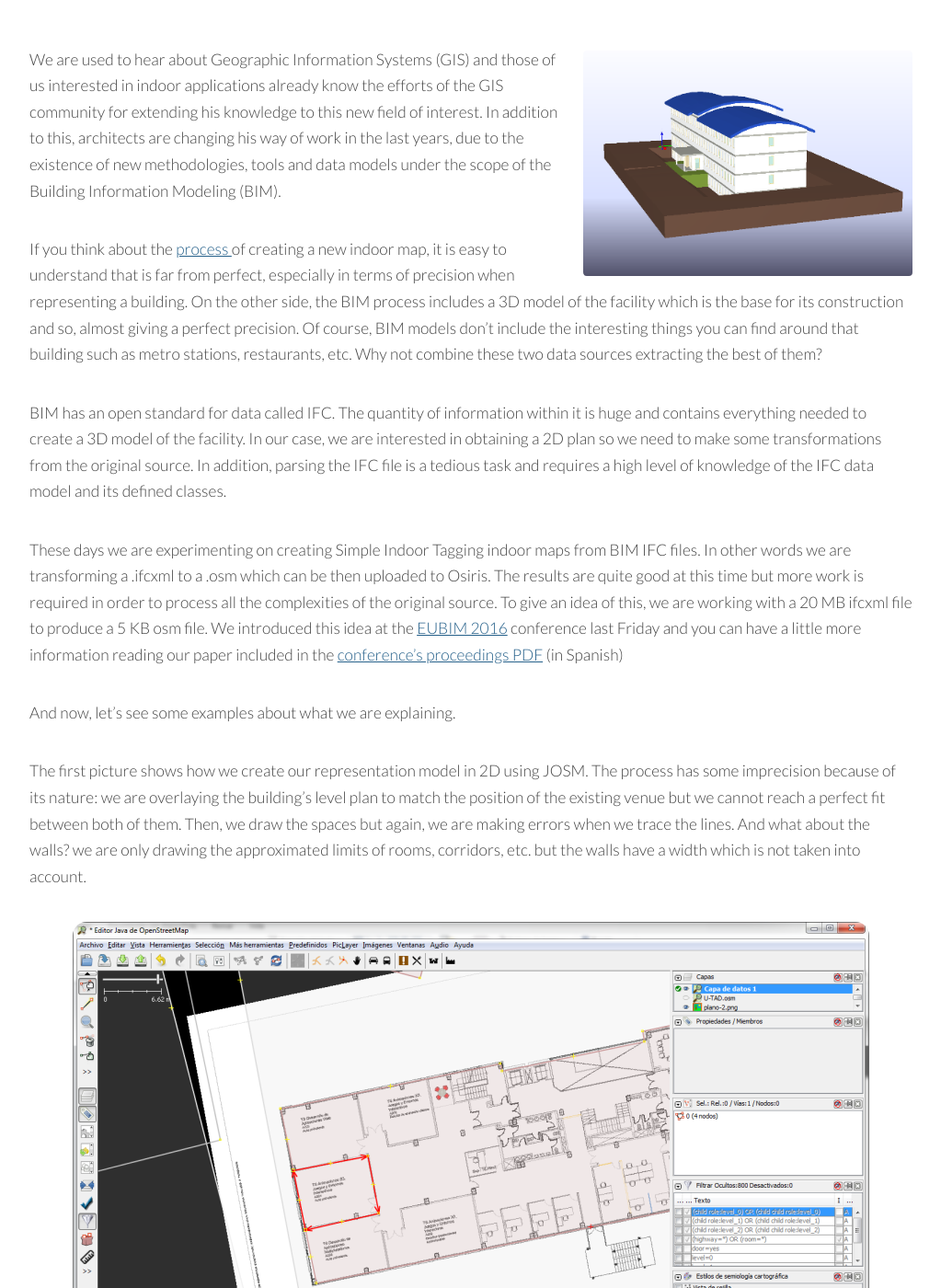
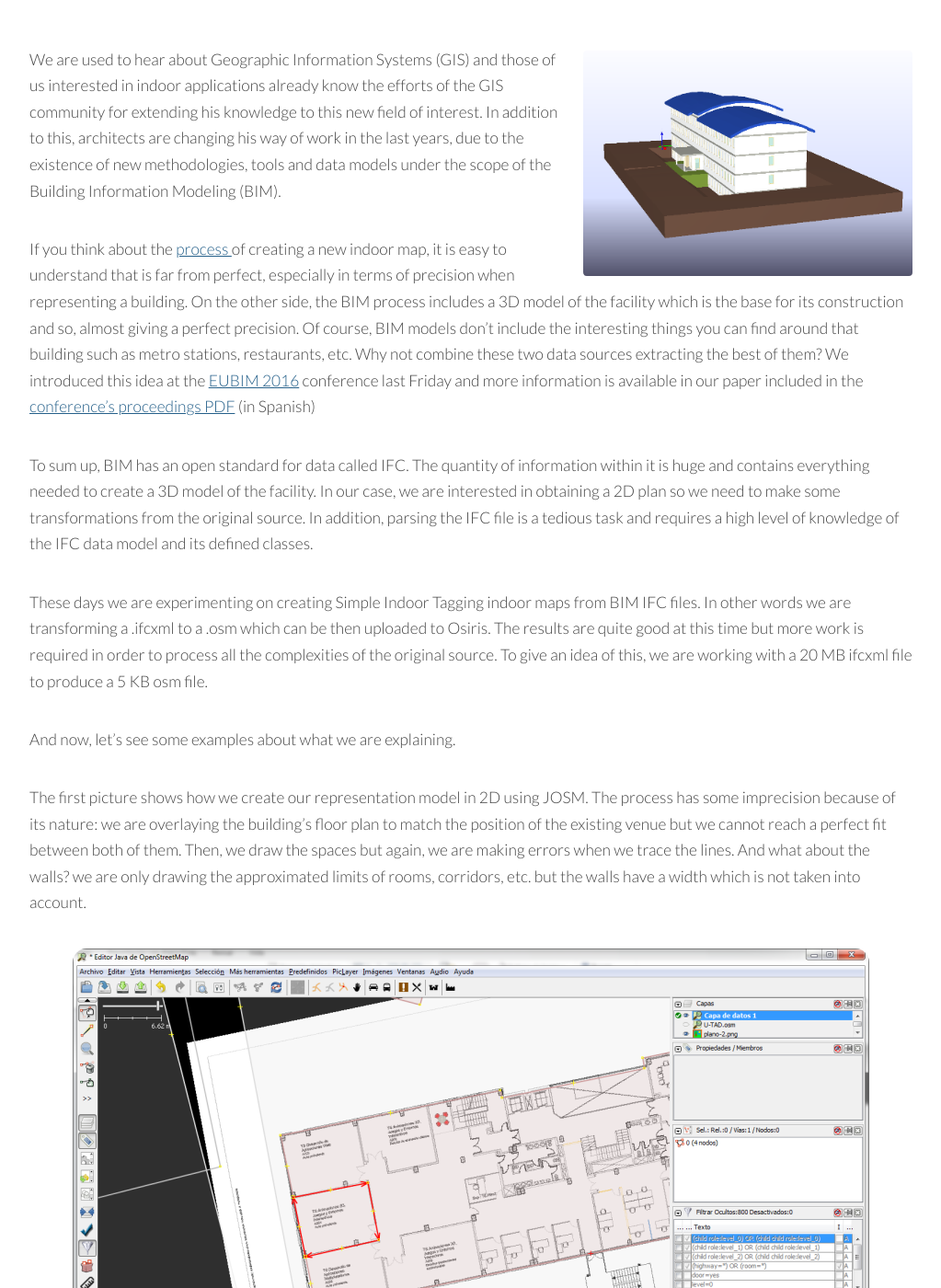
Before and after one commit to osiris-indoor/osiris-indoor.github.io, a Jekyll site: the page built from _posts/2016-5-26-Combining-BIM-and-GIS-in-Smart-City-projects.markdown, in a window 1280 px wide and 1400 px high, scrolled down 520 px. Shown: the whole window at 92% size, without its empty margins (128-1151 px from the left). Built offline with Jekyll 4.4.1, drawn with Linux system fonts in a browser that asks for light colours; some of the changed text lies outside the part shown.

Commit message:
Article improvements

```diff
--- a/_posts/2016-5-26-Combining-BIM-and-GIS-in-Smart-City-projects.markdown
+++ b/_posts/2016-5-26-Combining-BIM-and-GIS-in-Smart-City-projects.markdown
@@ -12,19 +12,19 @@ author: Guillermo Amat
 We are used to hear about Geographic Information Systems (GIS) and those of us interested in indoor applications already know the efforts of the GIS community for extending his knowledge to this new field
 of interest. In addition to this, architects are changing his way of work  in the last years, due to the existence of new methodologies, tools and data models under the scope of the Building Information Modeling (BIM).
 
-If you think about the [process ][mapping-howto]{:target="_blank"}of creating a new indoor map, it is easy to understand that is far from perfect, especially in terms of precision when representing a building. On the other side, the BIM process includes a 3D model of the facility which is the base for its construction and so, almost giving a perfect precision. Of course, BIM models don't include the interesting things you can find around that building such as metro stations, restaurants, etc. Why not combine these two data sources extracting the best of them?
+If you think about the [process ][mapping-howto]{:target="_blank"}of creating a new indoor map, it is easy to understand that is far from perfect, especially in terms of precision when representing a building. On the other side, the BIM process includes a 3D model of the facility which is the base for its construction and so, almost giving a perfect precision. Of course, BIM models don't include the interesting things you can find around that building such as metro stations, restaurants, etc. Why not combine these two data sources extracting the best of them? We introduced this idea at the [EUBIM 2016][eubim-home]{:target="_blank"} conference last Friday and more information is available in our paper included in the [conference's proceedings PDF][eubim-proceedings]{:target="_blank"} (in Spanish)
 
-BIM has an open standard for data called IFC. The quantity of information within it is huge and contains everything needed to create a 3D model of the facility. In our case, we are interested in obtaining a 2D plan so we need to make some transformations from the original source. In addition, parsing the IFC file is a tedious task and requires a high level of knowledge of the IFC data model and its defined classes.
+To sum up, BIM has an open standard for data called IFC. The quantity of information within it is huge and contains everything needed to create a 3D model of the facility. In our case, we are interested in obtaining a 2D plan so we need to make some transformations from the original source. In addition, parsing the IFC file is a tedious task and requires a high level of knowledge of the IFC data model and its defined classes.
 
-These days we are experimenting on creating Simple Indoor Tagging indoor maps from BIM IFC files. In other words we are transforming a .ifcxml to a .osm which can be then uploaded to Osiris. The results are quite good at this time but more work is required in order to process all the complexities of the original source. To give an idea of this, we are working with a 20 MB ifcxml file to produce a 5 KB osm file. We introduced this idea at the [EUBIM 2016][eubim-home]{:target="_blank"} conference last Friday and you can have a little more information reading our paper included in the [conference's proceedings PDF][eubim-proceedings]{:target="_blank"} (in Spanish)
+These days we are experimenting on creating Simple Indoor Tagging indoor maps from BIM IFC files. In other words we are transforming a .ifcxml to a .osm which can be then uploaded to Osiris. The results are quite good at this time but more work is required in order to process all the complexities of the original source. To give an idea of this, we are working with a 20 MB ifcxml file to produce a 5 KB osm file.
 
 And now, let's see some examples about what we are explaining.
 
-The first picture shows how we create our representation model in 2D using JOSM. The process has some imprecision because of its nature: we are overlaying the building's level plan to match the position of the existing venue but we cannot reach a perfect fit between both of them. Then, we draw the spaces but again, we are making errors when we trace the lines. And what about the walls? we are only drawing the approximated limits of rooms, corridors, etc. but the walls have a width which is not taken into account.
+The first picture shows how we create our representation model in 2D using JOSM. The process has some imprecision because of its nature: we are overlaying the building's floor plan to match the position of the existing venue but we cannot reach a perfect fit between both of them. Then, we draw the spaces but again, we are making errors when we trace the lines. And what about the walls? we are only drawing the approximated limits of rooms, corridors, etc. but the walls have a width which is not taken into account.
 
 ![Drawing the 2D representation of our indoor map](/images/mapping10.png "Creating a 2D model"){:class="image center"}
 
-In the picture below there is a simple model of a small house shown in a BIM viewer. We have included an image of the 3D model and something to show the 2D plan we want to have.
+In the picture below there is a simple model of a small house shown in a BIM viewer. We have included an image of the 3D model and another one to show the 2D plan we want to have.
 
 ![3D BIM model of a house](/images/House-in-BIM-viewer.png "Our test house shown in a BIM viewer"){:class="image center"}
 
```
